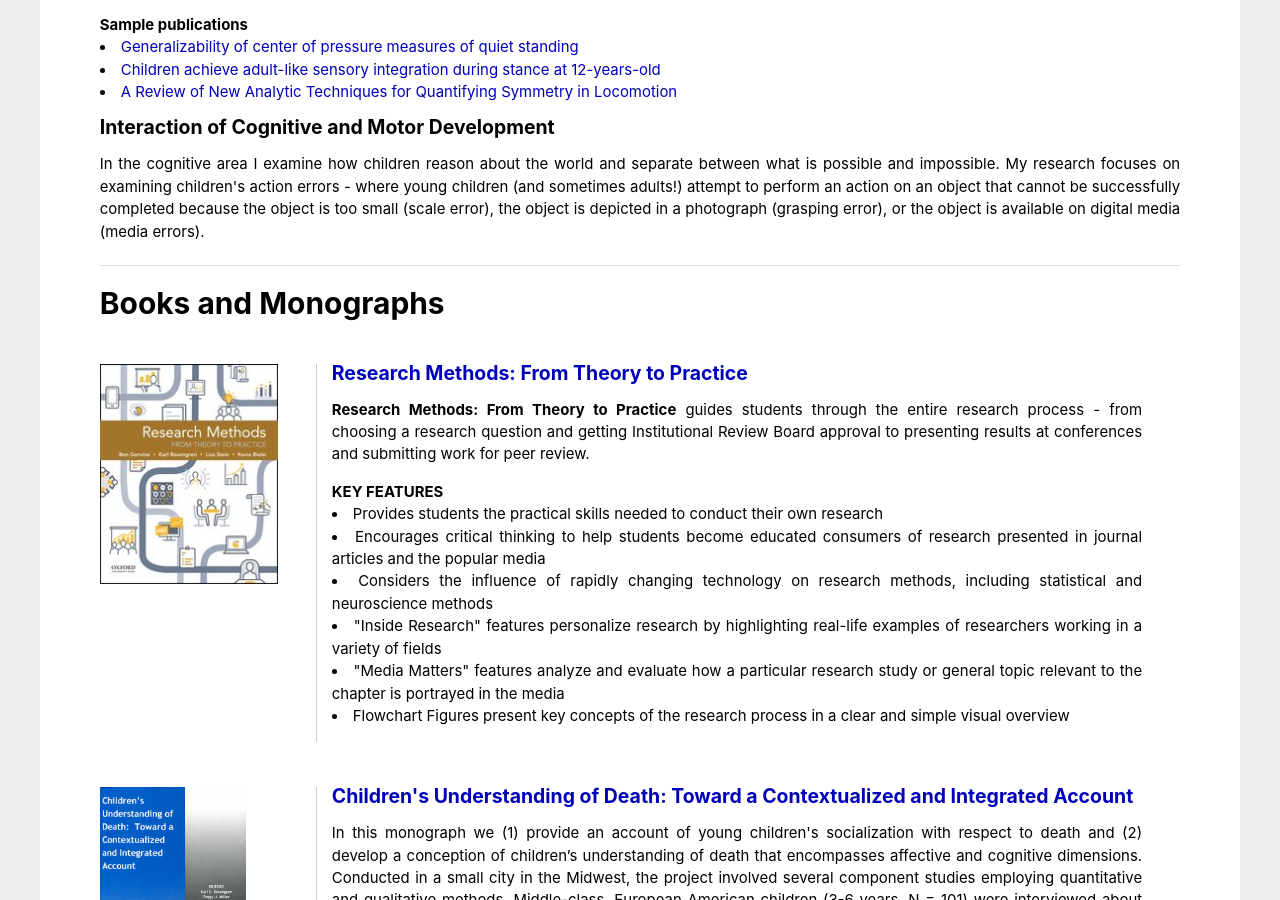
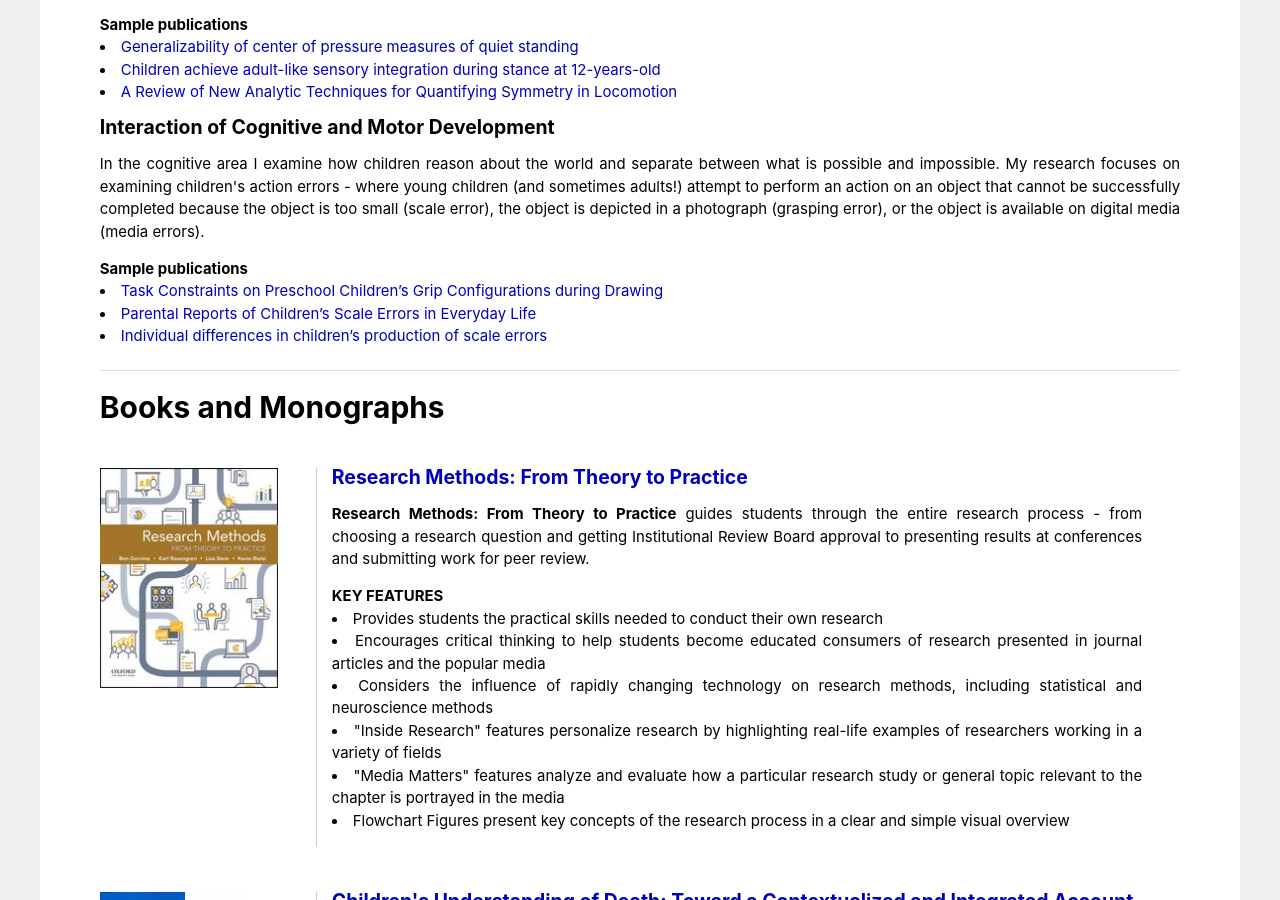
Before and after one commit to krosengren/krosengren.github.io, a Jekyll site: the page built from index.html, in a window 1280 px wide and 900 px high, scrolled down 943 px. Built offline with Jekyll 4.4.1, drawn with Linux system fonts in a browser that asks for light colours; Markdown is read by kramdown in place of the engine named in the settings.

Commit message:
Add publications and CV

```diff
--- a/_layouts/default.html
+++ b/_layouts/default.html
@@ -19,6 +19,7 @@
             <a href="/">{{ site.name }}</a>
             <a class="extra" href="/#research">Research</a>
             <a class="extra" href="/#books">Books and Monographs</a>
+            <a class="extra" href="/documents/KSRVitaCurrent2018.pdf" target="_blank">CV</a>
           </header>
 
           <div class="content">
--- a/index.html
+++ b/index.html
@@ -48,6 +48,12 @@ title: Karl Rosengren
   <p>
     In the cognitive area I examine how children reason about the world and separate between what is possible and impossible. My research focuses on examining children's action errors - where young children (and sometimes adults!) attempt to perform an action on an object that cannot be successfully completed because the object is too small (scale error), the object is depicted in a photograph (grasping error), or the object is available on digital media (media errors).
   </p>
+  <h4>Sample publications</h4>
+  <ul class="list">
+    <li><a href="/documents/Grip-Configurations-During-Drawing.pdf" target="_blank">Task Constraints on Preschool Children’s Grip Configurations during Drawing</a></li>
+    <li><a href="/documents/Everyday-Scale-Errors.pdf" target="_blank">Parental Reports of Children’s Scale Errors in Everyday Life</a></li>
+    <li><a href="/documents/Children-Scale-Errors.pdf" target="_blank">Individual differences in children’s production of scale errors</a></li>
+  </ul>
 </section>
 
 <section class="content-section" id="books">
```
Also changed, not shown: 5 other files.
